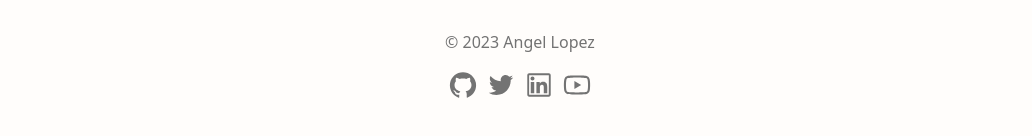
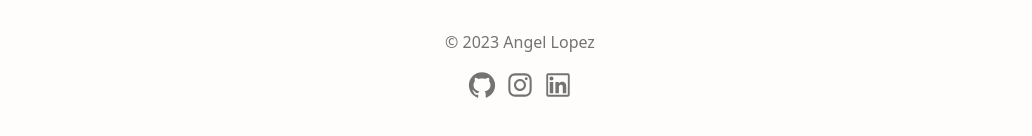
Before and after one commit to srteerra/srteerra, a Next.js app: page / in a window 1280 px wide. Shown: the part 9571-9707 px from the top of the page, without its empty margins (120-1152 px from the left). Built offline with nearby package versions, Linux system fonts and the light colour scheme.

Commit message:
feat: for deploy

```diff
--- a/src/app/page.jsx
+++ b/src/app/page.jsx
@@ -49,7 +49,7 @@ export default function Home() {
                   />
               </a>
               <a
-                  href="https://www.linkedin.com/in/angel-yadiel-lopez-rivera-a83499219/"
+                  href="https://www.linkedin.com/in/imterra/"
                   rel="noreferrer"
                   target="_blank"
               >
--- a/src/components/Footer/index.jsx
+++ b/src/components/Footer/index.jsx
@@ -1,9 +1,8 @@
 import React from "react"
 import {
   AiOutlineGithub,
-  AiOutlineTwitter,
+  AiOutlineInstagram,
   AiOutlineLinkedin,
-  AiOutlineYoutube,
 } from "react-icons/ai"
 import { BsTelephoneFill } from "react-icons/bs"
 
@@ -16,39 +15,29 @@ const Footer = () => {
             </div>
             <div className="mx-auto p-4 flex flex-col text-center text-neutral-900">
                 <div className="flex flex-row items-center justify-center space-x-2 mb-1">
-                    <a href="https://github.com/hqasmei" rel="noreferrer" target="_blank">
+                    <a href="https://github.com/srteerra" rel="noreferrer" target="_blank">
                         <AiOutlineGithub
                         className="hover:-translate-y-1 transition-transform cursor-pointer text-neutral-500 dark:text-neutral-100"
                         size={30}
                         />
                     </a>
                     <a
-                        href="https://twitter.com/hqasmei"
+                        href="https://www.instagram.com/srteerra/"
                         rel="noreferrer"
                         target="_blank"
                     >
-                        <AiOutlineTwitter
+                        <AiOutlineInstagram
                         className="hover:-translate-y-1 transition-transform cursor-pointer text-neutral-500 dark:text-neutral-100"
                         size={30}
                         />
                     </a>
 
                     <a
-                        href="https://www.linkedin.com/in/hosnaqasmei/"
+                        href="https://www.linkedin.com/in/imterra/"
                         rel="noreferrer"
                         target="_blank"
                     >
                         <AiOutlineLinkedin
-                        className="hover:-translate-y-1 transition-transform cursor-pointer text-neutral-500 dark:text-neutral-100"
-                        size={30}
-                        />
-                    </a>
-                    <a
-                        href="https://www.youtube.com/channel/UCQBMkSDgbxDb8usMeXmOZyA"
-                        rel="noreferrer"
-                        target="_blank"
-                    >
-                        <AiOutlineYoutube
                         className="hover:-translate-y-1 transition-transform cursor-pointer text-neutral-500 dark:text-neutral-100"
                         size={30}
                         />
```
